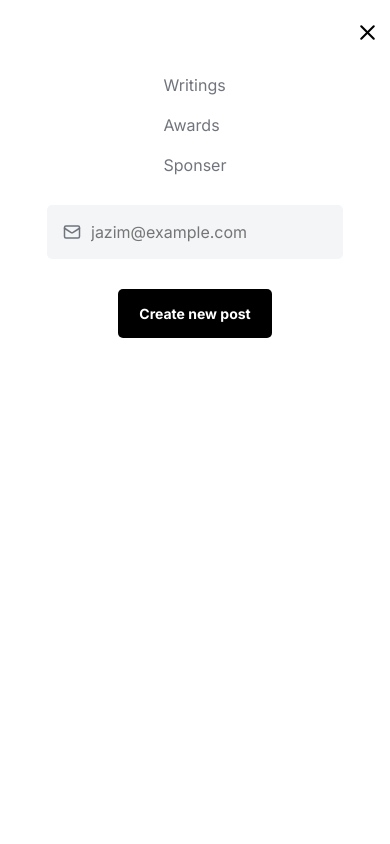
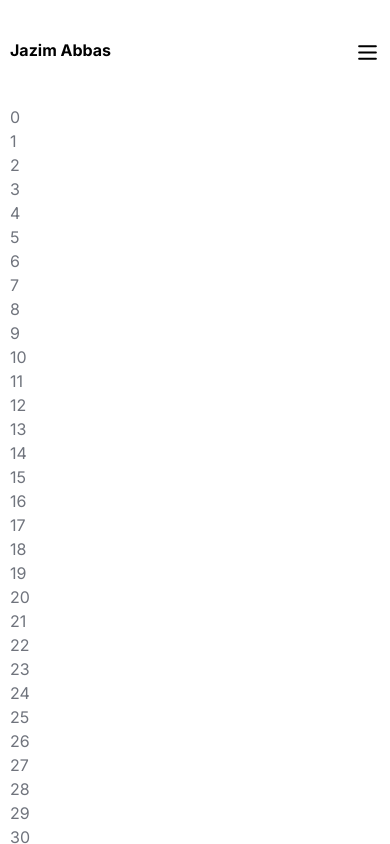
Before and after one commit to jazimabbas/personal-blog-codewell-challenge, a React (Vite) app: page / in a window 390 px wide. Both pictures are taken after a click on the icon 367 px from the left and 52 px from the top of the page. Shown: the top 844 px of the page. Built offline with nearby package versions, Linux system fonts and the light colour scheme.

Commit message:
Added Animation to Mobile Navbar

```diff
--- a/src/components/navbar/mobile/header.tsx
+++ b/src/components/navbar/mobile/header.tsx
@@ -42,7 +42,6 @@ const Wrapper = styled(motion.header)`
   isolation: isolate;
   margin: 0 calc(var(--spacing) * -1);
   padding: 40px var(--spacing);
-  border-bottom: 1px solid var(--color-border);
 `;
 
 const BrandName = styled.h1`
--- a/src/components/navbar/mobile/index.tsx
+++ b/src/components/navbar/mobile/index.tsx
@@ -1,4 +1,5 @@
 import { useState } from "react";
+import { AnimatePresence } from "framer-motion";
 import { Header } from "./header";
 import { NavItems } from "./nav-items";
 
@@ -13,7 +14,9 @@ export function MobileNavbar() {
   return (
     <>
       <Header setIsMenuOpen={handleToggleMenu} />
-      {isMenuOpen && <NavItems setIsMenuOpen={handleToggleMenu} />}
+      <AnimatePresence>
+        {isMenuOpen && <NavItems setIsMenuOpen={handleToggleMenu} />}
+      </AnimatePresence>
     </>
   );
 }
--- a/src/components/navbar/mobile/nav-items.tsx
+++ b/src/components/navbar/mobile/nav-items.tsx
@@ -1,13 +1,19 @@
 import { Mail, X } from "lucide-react";
 import styled from "styled-components";
+import { motion } from "framer-motion";
 import { createPortal } from "react-dom";
 import { Button } from "../../button";
+import { MaxWidthWrapper } from "../../max-width";
 import { EmailFieldWrapper, Input, ListItem } from "../common";
-import { MaxWidthWrapper } from "../../max-width";
 
 export function NavItems({ setIsMenuOpen }: { setIsMenuOpen: any }) {
   return createPortal(
-    <Wrapper>
+    <Wrapper
+      initial={{ clipPath: "inset(0 100% 0 0)" }}
+      animate={{ clipPath: "inset(0 100% 0 100%)" }}
+      exit={{ clipPath: "inset(0 100% 0 0)" }}
+      transition={{ duration: 0.2 }}
+    >
       <MaxWidthWrapper>
         <ContentWrapper>
           <CloseIcon as={X} size={25} onClick={setIsMenuOpen} />
@@ -34,7 +40,7 @@ export function NavItems({ setIsMenuOpen }: { setIsMenuOpen: any }) {
   );
 }
 
-const Wrapper = styled.div`
+const Wrapper = styled(motion.div)`
   position: fixed;
   z-index: 200;
   top: 0;
@@ -42,6 +48,7 @@ const Wrapper = styled.div`
   width: 100%;
   height: 100%;
   background-color: #fff;
+  overflow-x: hidden;
 `;
 
 const ContentWrapper = styled.nav`
```
